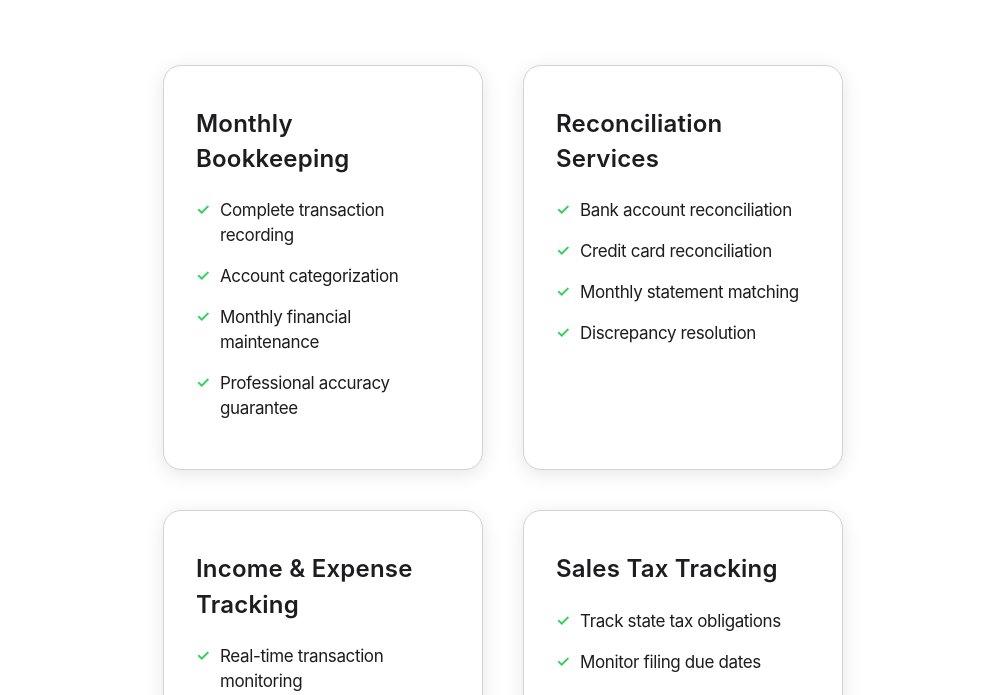
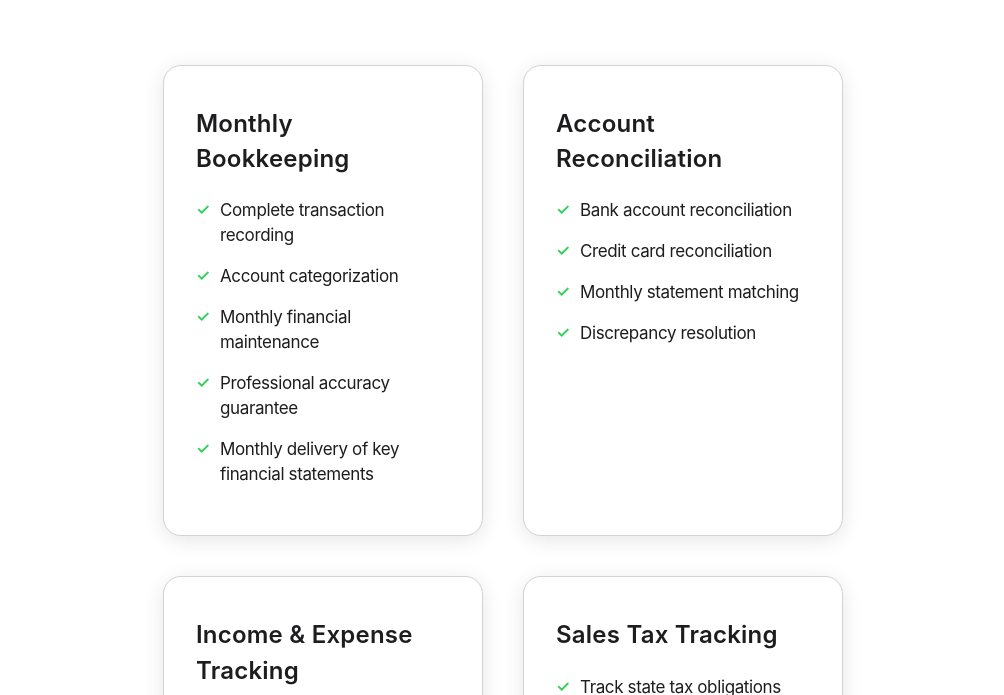
Before and after one commit to rumlawi/ledgerly, a plain HTML site: page index.html in a window 1280 px wide. Shown: the part 703-1398 px from the top of the page, without its empty margins (137-1141 px from the left). Drawn offline with Linux system fonts and the light colour scheme.

Commit message:
Update index.html

```diff
--- a/index.html
+++ b/index.html
@@ -794,10 +794,11 @@
                             <li>Account categorization</li>
                             <li>Monthly financial maintenance</li>
                             <li>Professional accuracy guarantee</li>
+                            <li>Monthly delivery of key financial statements</li>
                         </ul>
                     </div>
                     <div class="service-card">
-                        <h3>Reconciliation Services</h3>
+                        <h3>Account Reconciliation</h3>
                         <ul>
                             <li>Bank account reconciliation</li>
                             <li>Credit card reconciliation</li>
```
